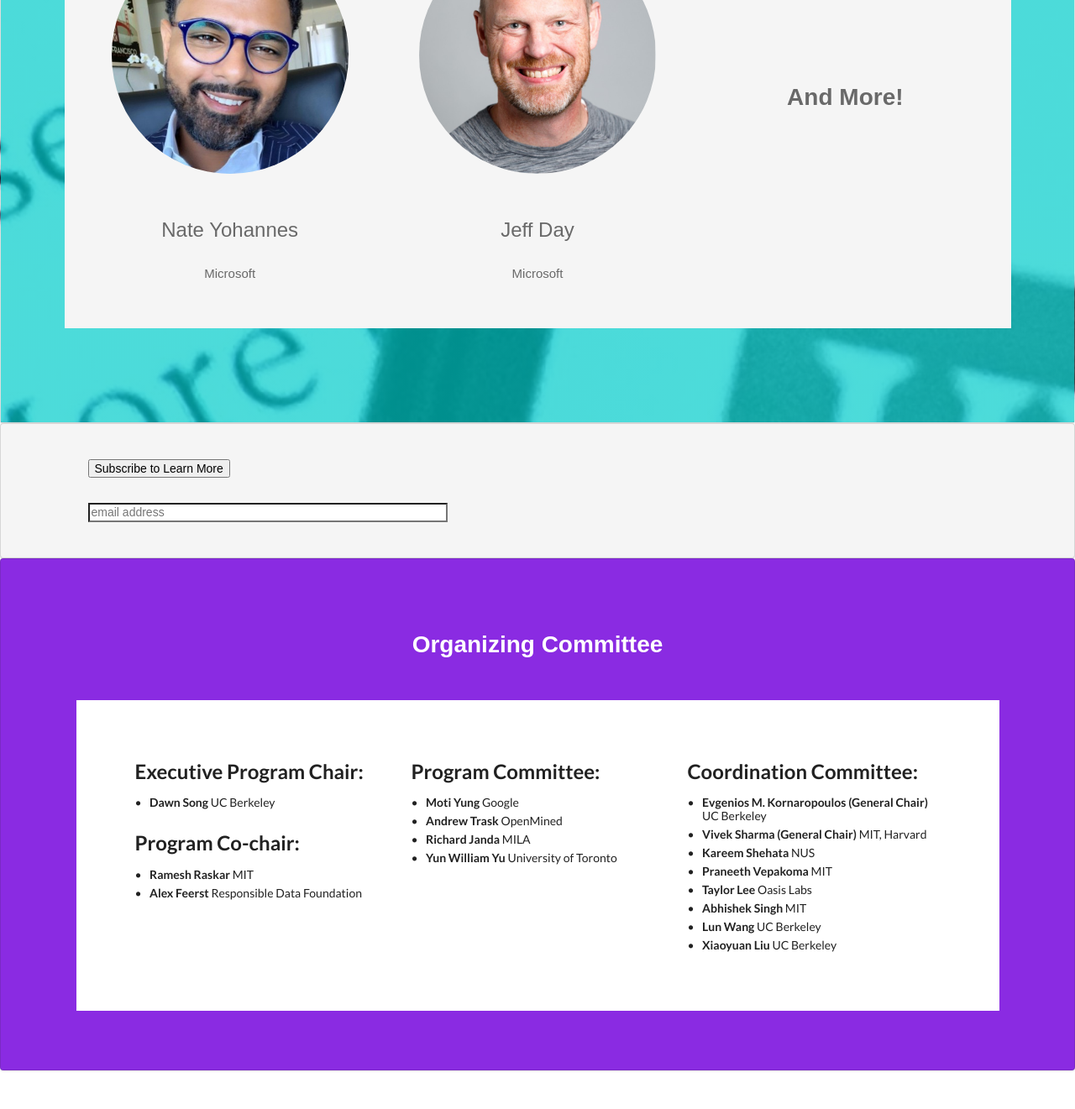
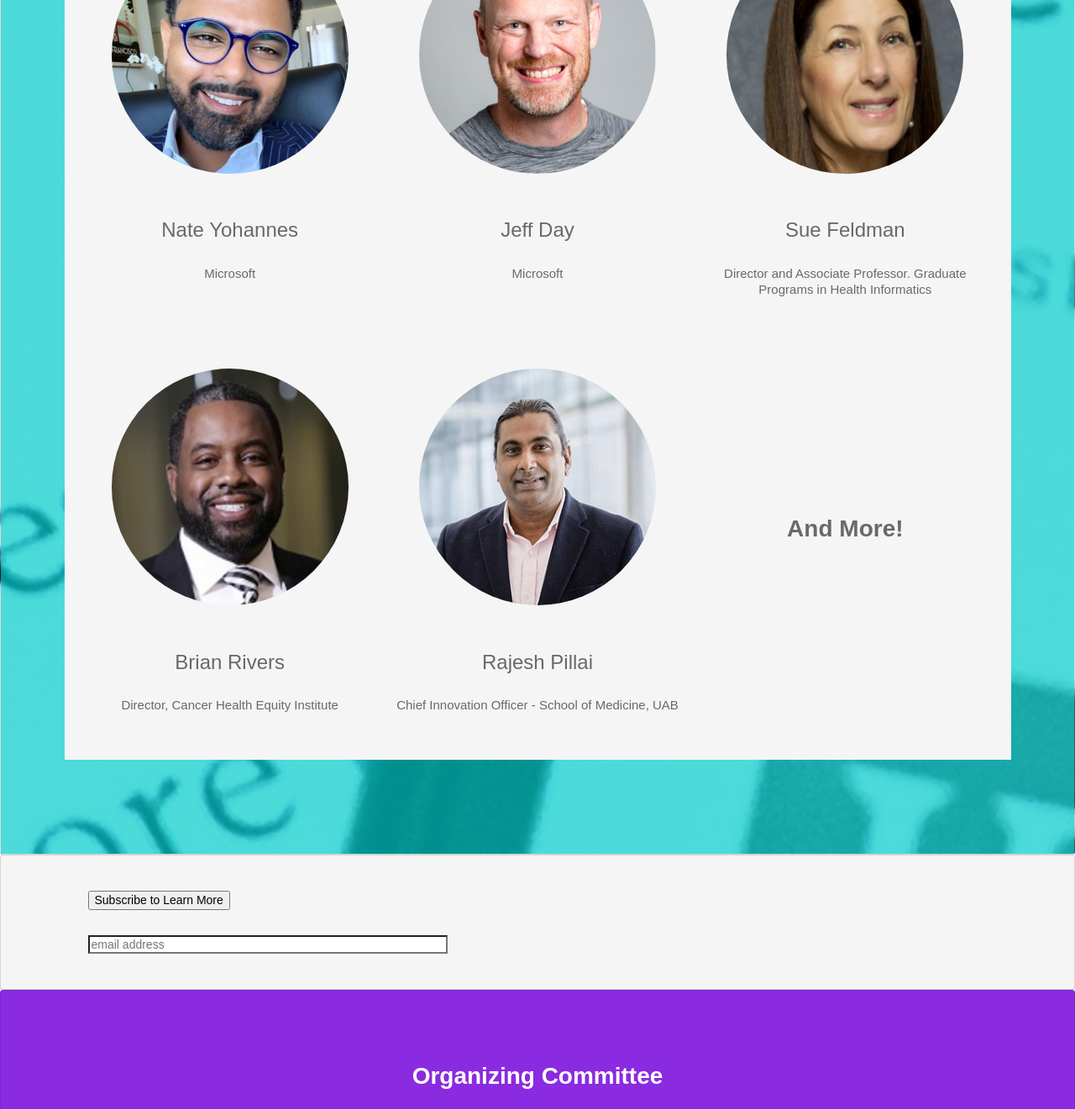
Before and after one commit to responsible-data-summit/events, a Jekyll site: the page built from trust.html, in a window 1280 px wide and 1400 px high, scrolled down 6595 px, cut to the strip 0-1321 px from the top of the window. Shown: the whole strip at 84% size. Built offline with Jekyll 4.4.1, drawn with Linux system fonts in a browser that asks for light colours; some web fonts are replaced; comment, search, counter and statistics services are not loaded.

Commit message:
update agenda

```diff
--- a/_data/agenda0820.yml
+++ b/_data/agenda0820.yml
@@ -53,7 +53,10 @@
 - time: 1:45 - 2:00
   sections:
     - title: "Discussion on Verification Server, Alabama GAEN Team"
-      #speakers:
+      speakers:
+        - name: Sue Feldman
+        - name: Rajesh Pillai
+        - name: Brian Rivers
 
 - time: 2:00 - 3:00
   sections:
--- a/_data/speakers_trust.yml
+++ b/_data/speakers_trust.yml
@@ -131,3 +131,18 @@
   title: |
     Microsoft
   avatar: jeffday.jpg
+
+- name: Sue Feldman
+  title: |
+    Director and Associate Professor. Graduate Programs in Health Informatics
+  avatar: suefeldman.png
+
+- name: Brian Rivers
+  title: |
+    Director, Cancer Health Equity Institute
+  avatar: brianrivers.png
+
+- name: Rajesh Pillai
+  title: |
+    Chief Innovation Officer - School of Medicine, UAB
+  avatar: rajeshpillai.png
```
Also changed, not shown: assets/img/speakers/brianrivers.png (added), assets/img/speakers/rajeshpillai.png (added), assets/img/speakers/suefeldman.png (added).
